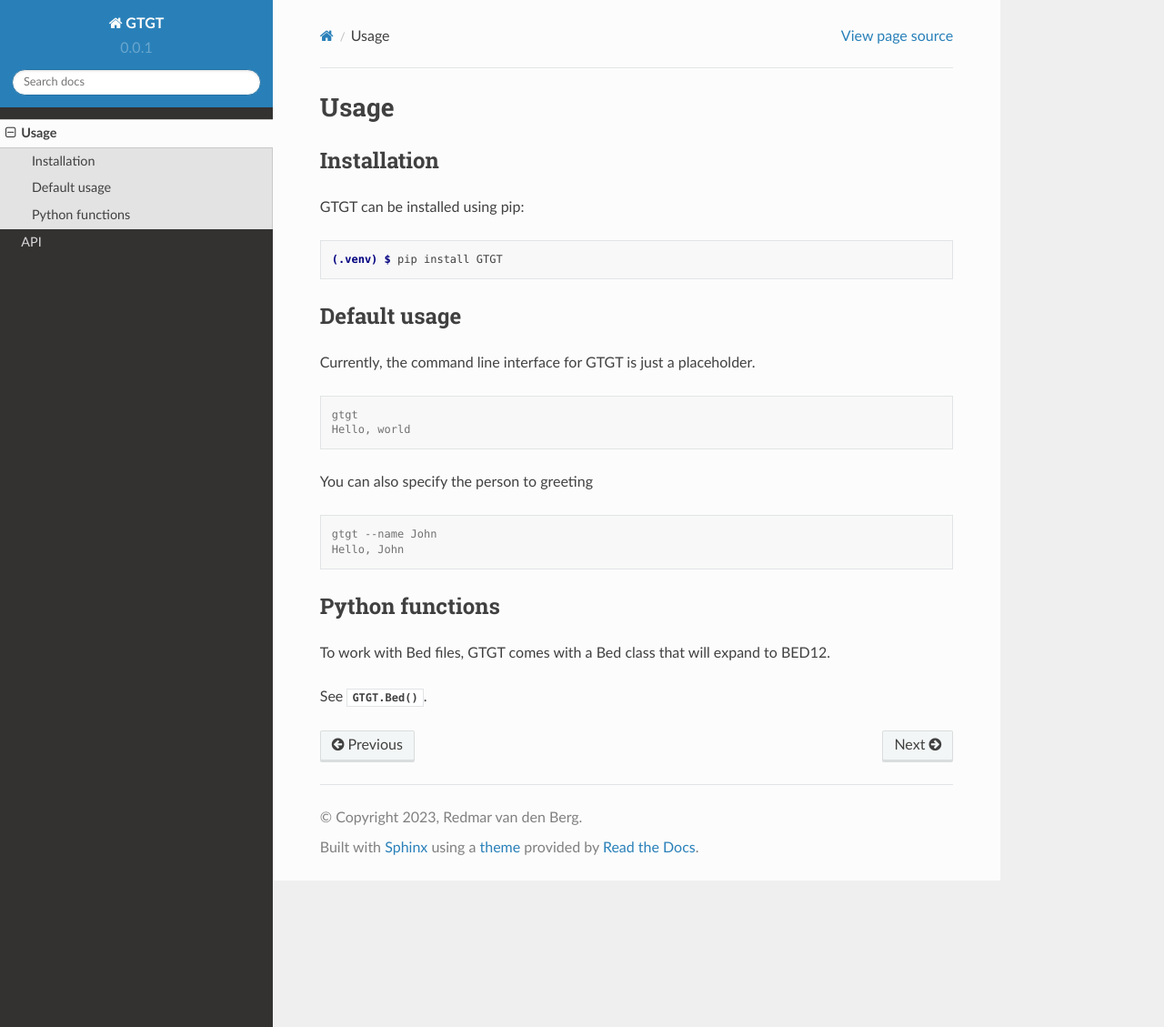
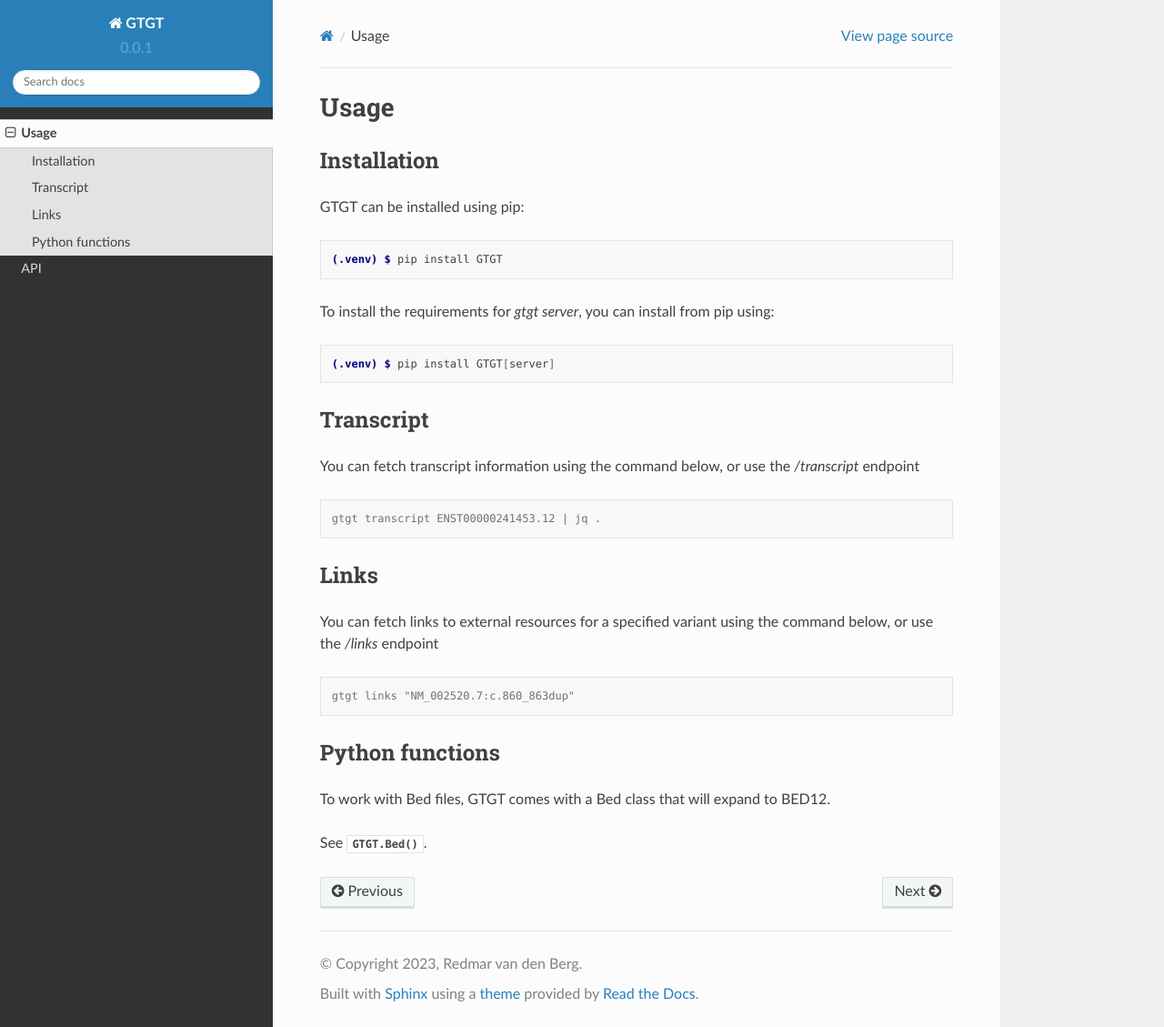
Before and after one commit to DCRT-LUMC/GTGT, a Sphinx documentation site: the page built from docs/source/usage.rst, in a window 1280 px wide and 1129 px high. Shown: the whole window at 91% size. Built offline with Sphinx 7.4.7 and the Read the Docs theme 2.0.0, drawn with Linux system fonts in a browser that asks for light colours.

Commit message:
Update usage documentation

```diff
--- a/docs/source/usage.rst
+++ b/docs/source/usage.rst
@@ -12,22 +12,28 @@ GTGT can be installed using pip:
 
    (.venv) $ pip install GTGT
 
-Default usage
-----------------
-Currently, the command line interface for GTGT is just
-a placeholder.
+To install the requirements for `gtgt server`, you can install from pip using:
 
 .. code-block:: console
 
-   gtgt
-   Hello, world
+   (.venv) $ pip install GTGT[server]
 
-You can also specify the person to greeting
+Transcript
+----------
+You can fetch transcript information using the command below, or use the `/transcript` endpoint
 
 .. code-block:: console
 
-   gtgt --name John
-   Hello, John
+   gtgt transcript ENST00000241453.12 | jq .
+
+Links
+-----
+You can fetch links to external resources for a specified variant using the command below, or use the `/links` endpoint
+
+.. code-block:: console
+
+   gtgt links "NM_002520.7:c.860_863dup"
+
 
 Python functions
 ----------------
```
